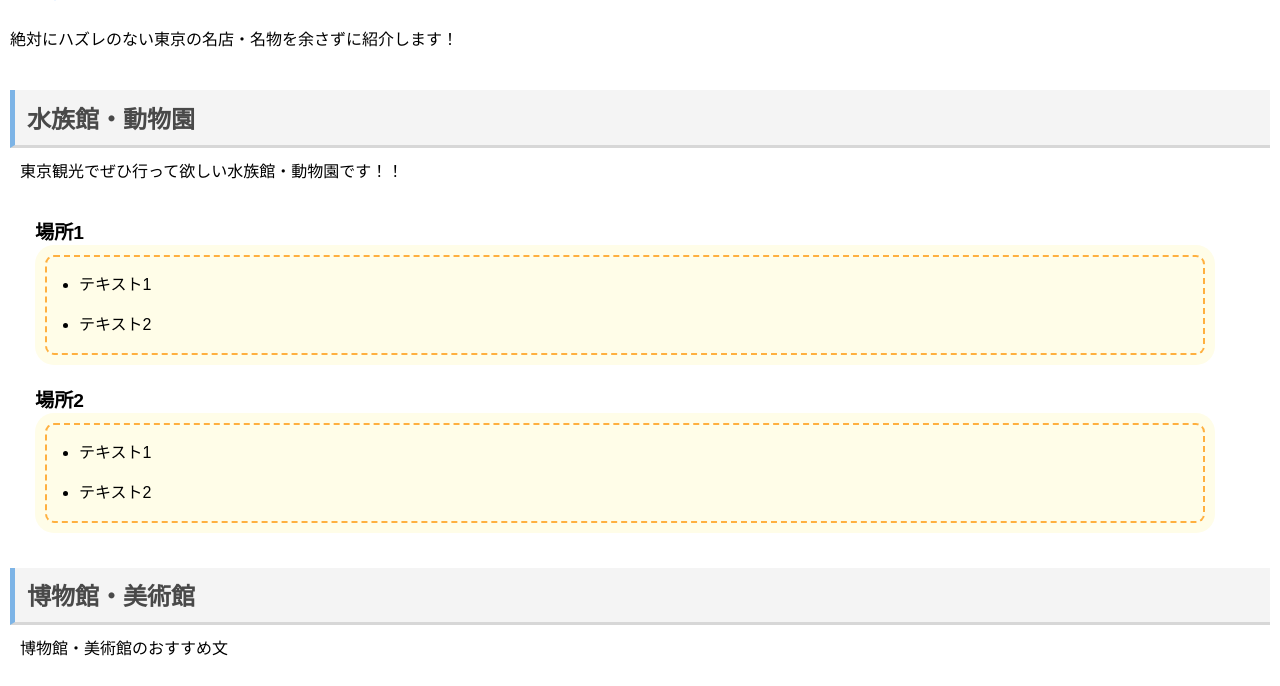
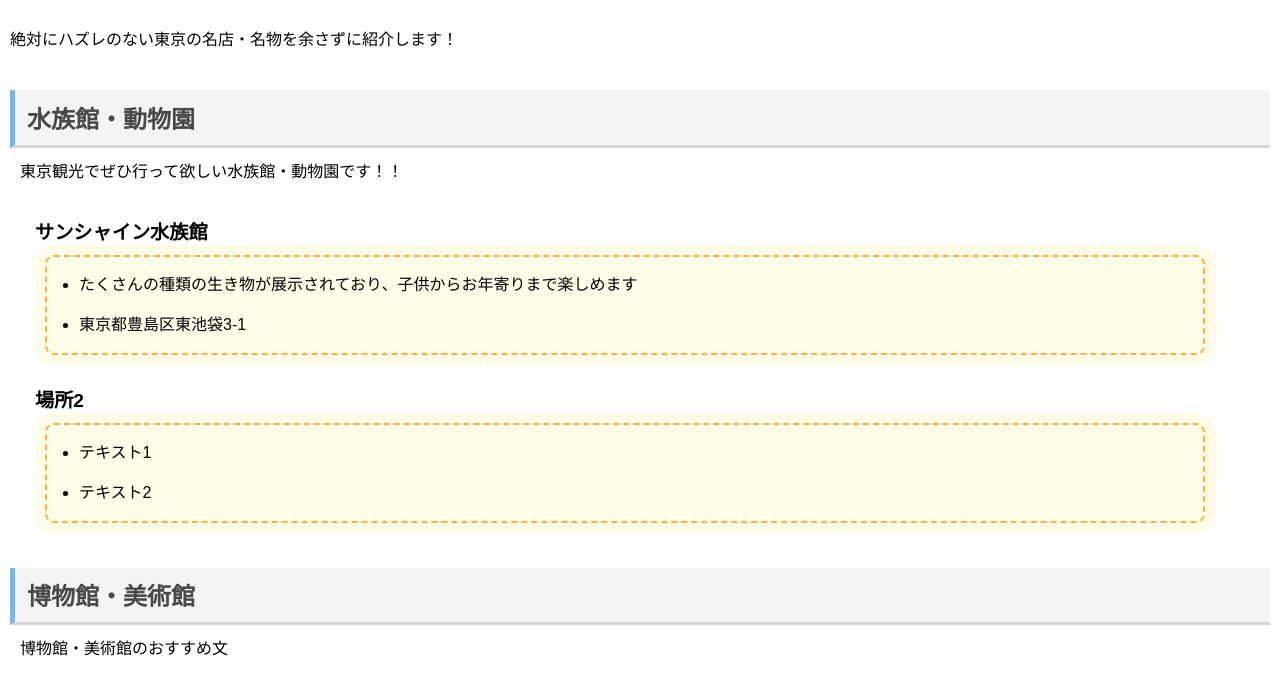
Before and after one commit to hb18a003/TokyoSightSeeingHTML, a plain HTML site: page index.html in a window 1280 px wide. Shown: the part 108-794 px from the top of the page. Drawn offline with Linux system fonts and the light colour scheme.

Commit message:
サンシャイン水族館の情報を追加

```diff
--- a/index.html
+++ b/index.html
@@ -21,11 +21,11 @@
     <p>東京観光でぜひ行って欲しい水族館・動物園です！！</p>
 
     <dl>
-        <dt>場所1</dt>
+        <dt>サンシャイン水族館</dt>
         <dd>
             <ul>
-                <li>テキスト1</li>
-                <li>テキスト2</li>
+                <li>たくさんの種類の生き物が展示されており、子供からお年寄りまで楽しめます</li>
+                <li>東京都豊島区東池袋3-1 </li>
             </ul>
         </dd>
         <dt>場所2</dt>
```
